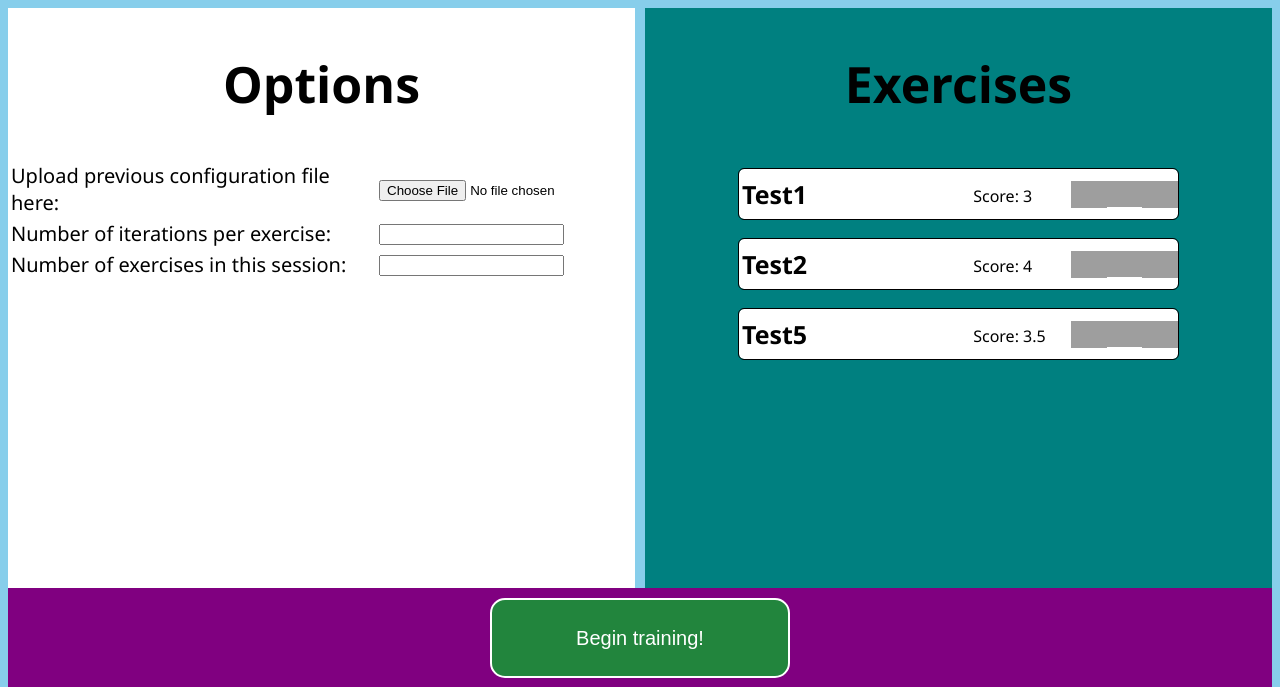
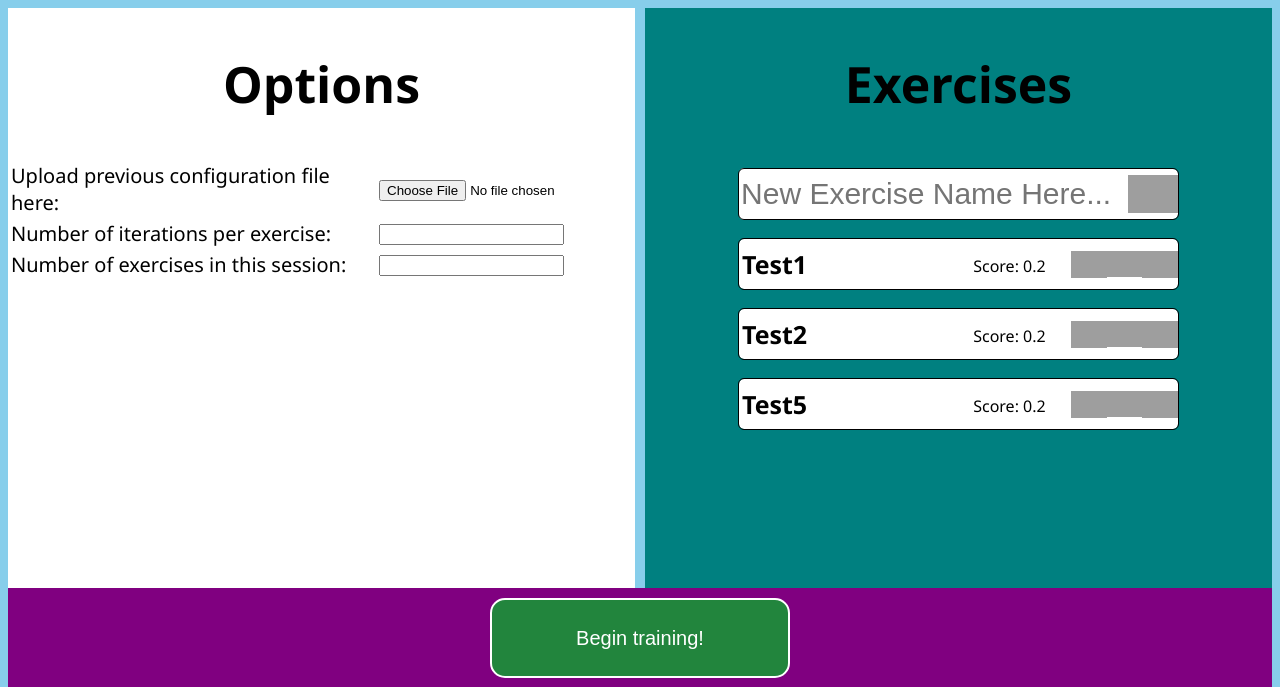
Before and after one commit to PSMusicalRoc/RPIHackathon2023, a Flask app: page / in a window 1280 px wide. Shown: the top 687 px of the page. Run offline with Flask 3, Linux system fonts and the light colour scheme; grey boxes are pictures that could not be loaded.

Commit message:
adding an element is indeed possible :)

```diff
--- a/static/scripts/exercises.js
+++ b/static/scripts/exercises.js
@@ -1,4 +1,6 @@
 let global_exercises = [];
+
+const default_score = 0.2;
 
 let delimiter = ":";
 let delimiter_pair = ";";
@@ -26,6 +28,30 @@ function fileChanged()
     );
 }
 
+function addExercise()
+{
+    let ename = document.getElementById("add-new-exercise").value;
+    let ename_nows = ename.replace(/\s/g,'');
+
+    if (ename_nows == "") return;
+    if (global_exercises.includes(ename)) return;
+
+    global_exercises = global_exercises.concat(ename, "0.2");
+    populateExercises(generateExerciseString(global_exercises));
+
+    document.getElementById("add-new-exercise").value = "";
+}
+
+function generateExerciseString(exercises)
+{
+    let out = "";
+    for (i = 0; i < exercises.length; i+=2)
+    {
+        out += exercises[i] + delimiter + exercises[i+1] + delimiter_pair;
+    }
+    return out;
+}
+
 function populateExercises(input_str)
 {
     let first_split = input_str.split(delimiter_pair);
@@ -41,10 +67,13 @@ function populateExercises(input_str)
     }
 
     console.log(exercises);
-
-    global_exercises = exercises;
+    global_exercises = [];
 
     let exerciseColumn = document.getElementsByClassName("exercise-col").item(0);
+    let elementsToBeRemoved = document.getElementsByClassName("exercise");
+    while (elementsToBeRemoved[0])
+        elementsToBeRemoved[0].parentNode.removeChild(elementsToBeRemoved[0]);
+
     for (e = 0; e < exercises.length; e+=2)
     {
         let exercise = document.createElement("div");
@@ -79,4 +108,5 @@ function populateExercises(input_str)
 
         exerciseColumn.appendChild(exercise);
     }
+    global_exercises = exercises;
 }
--- a/static/sheets/style.css
+++ b/static/sheets/style.css
@@ -54,6 +54,53 @@ input[type="checkbox"] {
     width: 20px;
     height: 20px;
 }
+
+.add-exercise {
+    width: 70%;
+    background-color: white;
+    height: var(--exercise-object-height);
+    outline: black 1px solid;
+    border-radius: var(--exercise-object-rounding);
+
+    display: flex;
+    flex-direction: row;
+    align-items: center;
+    margin: 10px auto;
+}
+
+.add-exercise input[type="text"] {
+    height: inherit;
+
+    width: 90%;
+    font-size: 30px;
+    flex-basis: 90%;
+    border-radius: var(--exercise-object-rounding);
+    border: none;
+}
+
+.add-exercise button {
+    margin: auto 0;
+    flex-basis: 10%;
+    height: inherit;
+    aspect-ratio: 1;
+
+    background-color: transparent;
+    box-shadow: none;
+    border: none;
+    background-image: url("https://cdn.pixabay.com/photo/2014/04/02/10/55/plus-304947_1280.png");
+    background-size: contain;
+    background-repeat: no-repeat;
+    background-position: center;
+}
+
+.add-exercise button:hover {
+    filter: brightness(140%);
+}
+
+.add-exercise button:active {
+    filter: brightness(60%);
+}
+
 
 /* Exercise Objects */
 
@@ -114,6 +161,10 @@ input[type="checkbox"] {
     background-color: transparent;
     box-shadow: none;
     border: none;
+
+    background-size: contain;
+    background-repeat: no-repeat;
+    background-position: center;
 }
 
 .exercise button:hover {
@@ -128,27 +179,18 @@ input[type="checkbox"] {
     display: block;
     flex-basis: 10%;
     background-image: url("https://static.vecteezy.com/system/resources/previews/022/448/543/original/illustration-of-colorful-pencil-with-eraser-free-png.png");
-    background-size: contain;
-    background-repeat: no-repeat;
-    background-position: center;
 }
 
 .exercise button.exclude {
     display: block;
     flex-basis: 10%;
     background-image: url("https://upload.wikimedia.org/wikipedia/commons/8/81/Stop_sign.png");
-    background-size: contain;
-    background-repeat: no-repeat;
-    background-position: center;
 }
 
 .exercise button.delete {
     display: block;
     flex-basis: 10%;
     background-image: url("https://upload.wikimedia.org/wikipedia/commons/thumb/5/5f/Red_X.svg/2048px-Red_X.svg.png");
-    background-size: contain;
-    background-repeat: no-repeat;
-    background-position: center;
 }
 
 
--- a/templates/index.html
+++ b/templates/index.html
@@ -31,6 +31,10 @@
             </div>
             <div class="exercise-col">
                 <h2 style="text-align: center;">Exercises</h2>
+                <div class="add-exercise">
+                    <input type="text" id="add-new-exercise" placeholder="New Exercise Name Here...">
+                    <button id="add-exercise-button" onclick="addExercise();"></button>
+                </div>
             </div>
         </div>
         <div class="go-partition">
@@ -42,7 +46,7 @@
             <p>Alex Houck, RPI Class of 2024, Backend</p>
         </footer>
         <script>
-            let test = "Test1:3;Test2:4;Test5:3.5;";
+            let test = "Test1:0.2;Test2:0.2;Test5:0.2;";
             populateExercises(test);
         </script>
     </body>
```
